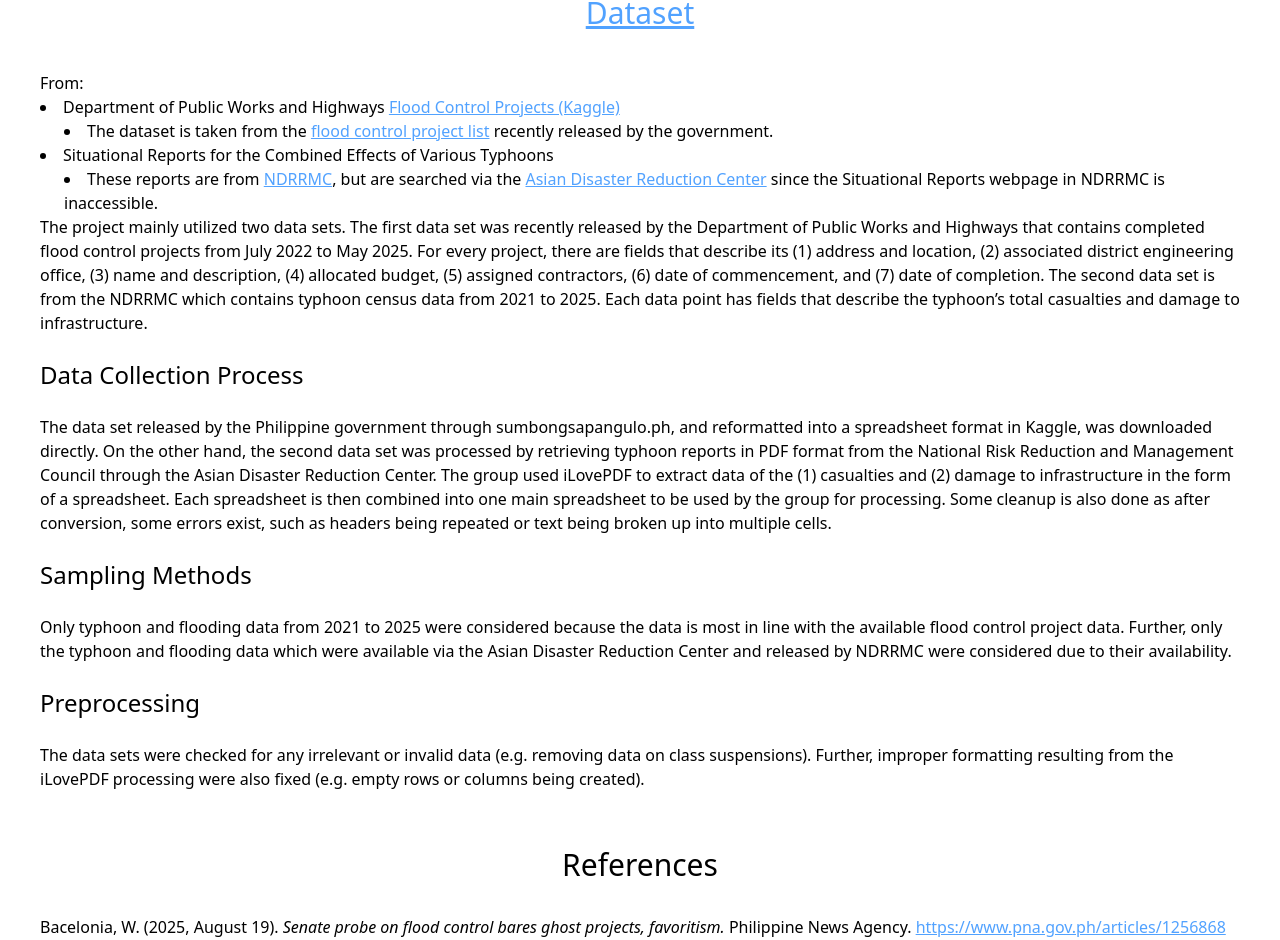
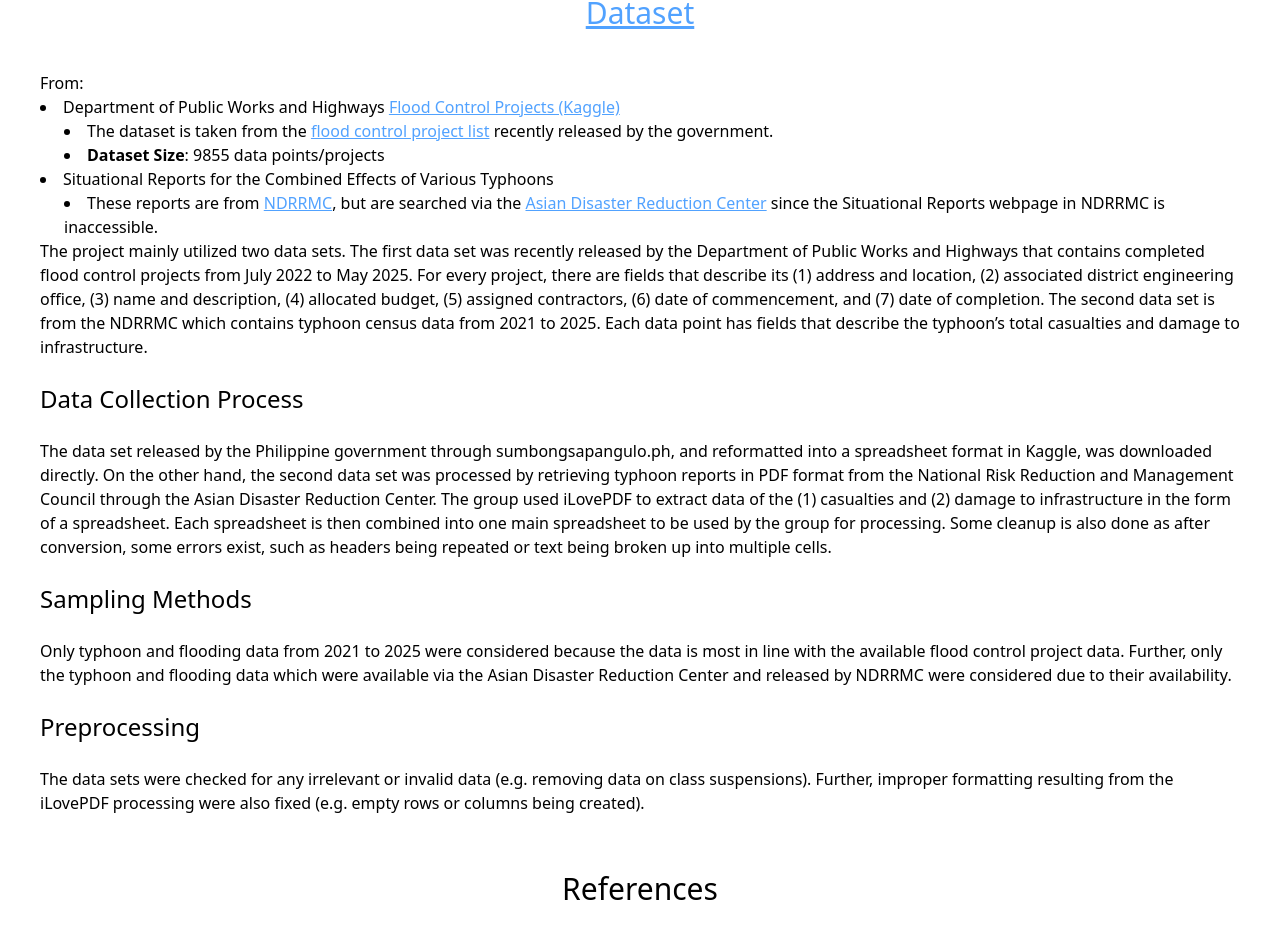
Before and after one commit to galierie/drowning-in-budget, a SvelteKit app: page / in a window 1280 px wide. Shown: the part 1029-1969 px from the top of the page. Built offline with nearby package versions, Linux system fonts and the light colour scheme.

Commit message:
feat: add flood control projects dataset size

```diff
--- a/src/routes/+page.svelte
+++ b/src/routes/+page.svelte
@@ -98,6 +98,7 @@
 					class="text-blue-400 underline">flood control project list</a
 				> recently released by the government.
 			</li>
+			<li><b>Dataset Size</b>: 9855 data points/projects</li>
 		</ul>
 	</li>
 	<li>
```
